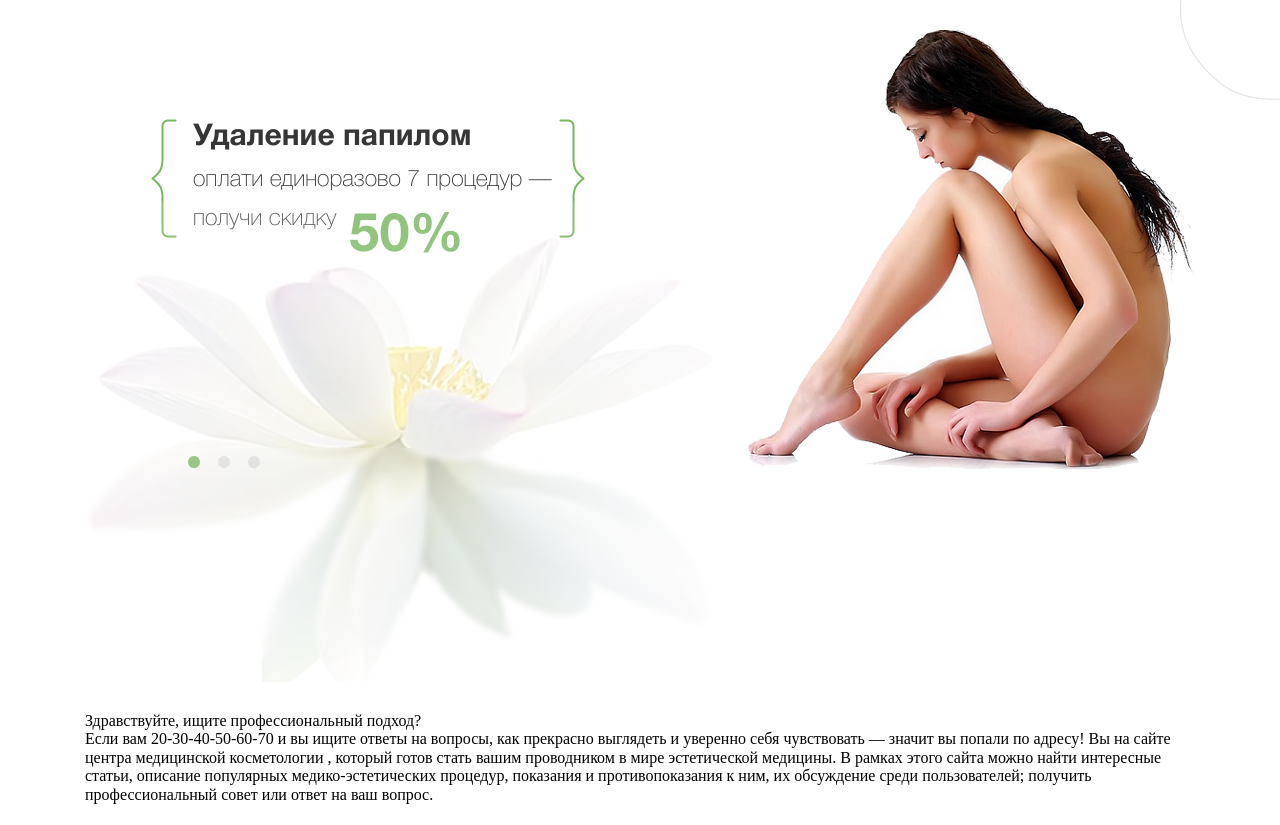
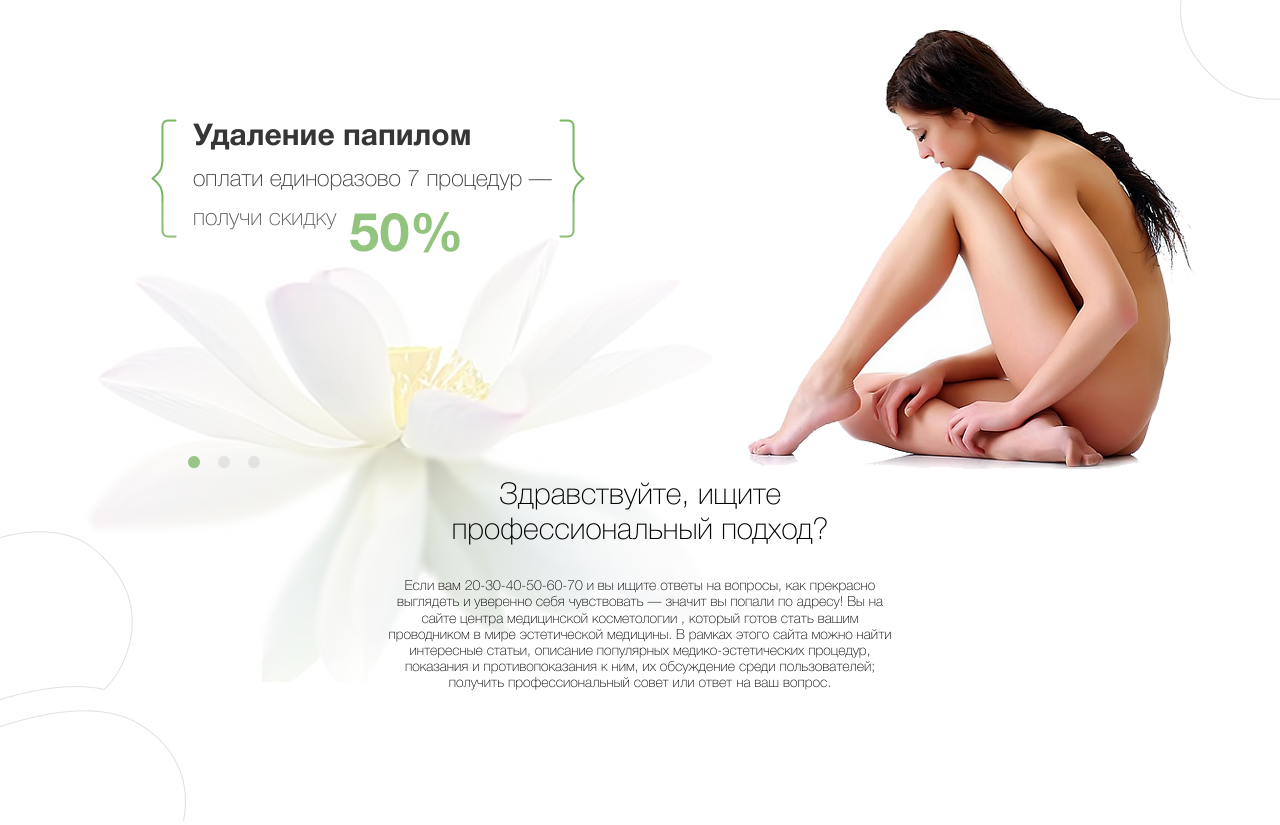
Before and after one commit to Viktor-stack/Test_moket, a website: page app/index.html in a window 1280 px wide. Shown: the part 122-947 px from the top of the page. Before the commit the page ends 926 px from the top, so only its background shows below. Drawn offline with nearby package versions, Linux system fonts and the light colour scheme; a web font is replaced by a local one.

Commit message:
added footer

```diff
--- a/app/scss/style.scss
+++ b/app/scss/style.scss
@@ -316,3 +316,29 @@
   opacity: 1;
   color: #78b660;
 }
+.footer {
+  position: relative;
+  &::after {
+    content: url("../img/shape_bg-left.png");
+    position: absolute;
+    bottom: -113px;
+  }
+}
+
+.text__content {
+  position: absolute;
+  text-align: center;
+  left: 380px;
+  right: 380px;
+  bottom: 20px;
+}
+.content__title {
+  margin-bottom: 30px;
+  font-size: 30px;
+  font-family: HnC-Thin, sans-serif;
+}
+
+.content_desc {
+  font-size: 14px;
+  font-family: HnC-Thin, sans-serif;
+}
```
Also changed, not shown: app/css/style.min.css, app/img/shape_bg-left.png (added).
